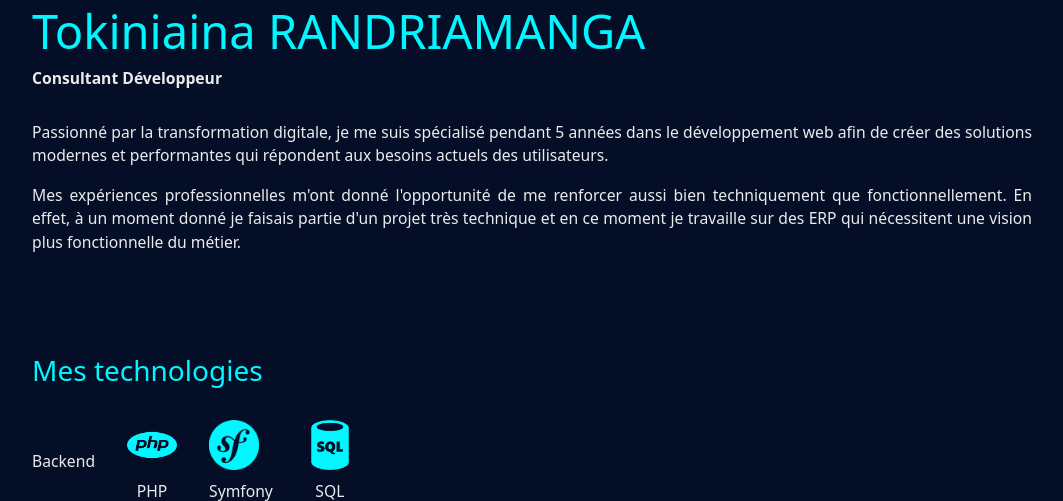
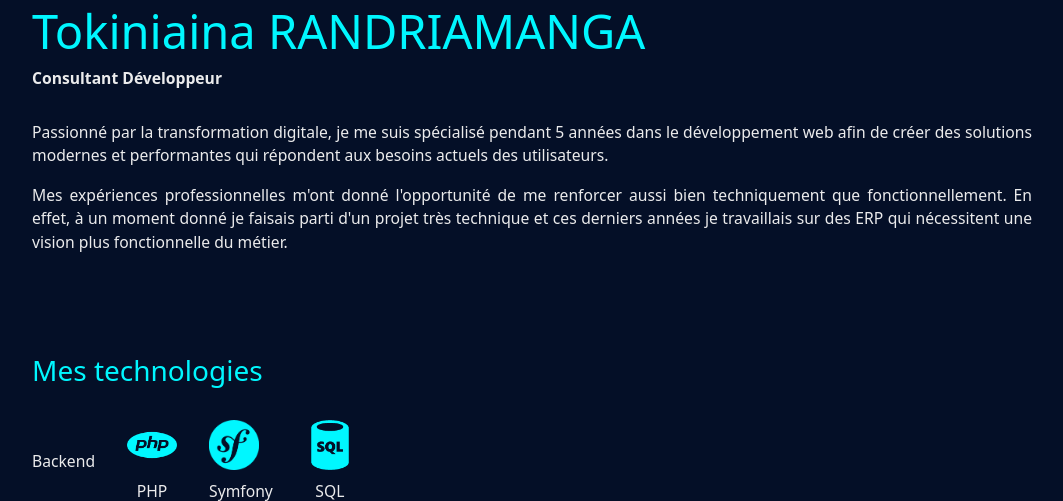
Before and after one commit to toky-randriamanga/portfolio, a Symfony app: template templates/public/home/display.html.twig in a window 1280 px wide. Shown: the part 173-674 px from the top of the page, without its empty margins (108-1171 px from the left). Run offline with Twig, Linux system fonts and the light colour scheme; the template is opened without the code that fills it, so the values that code supplies are empty; style sheets or scripts are compiled from the project's sources; some libraries are stand-ins or nearby versions.

```diff
--- a/templates/public/home/display.html.twig
+++ b/templates/public/home/display.html.twig
@@ -14,7 +14,7 @@
             </p>
             <p>
                 Mes expériences professionnelles m'ont donné l'opportunité de me renforcer aussi bien techniquement que fonctionnellement.
-                En effet, à un moment donné je faisais partie d'un projet très technique et en ce moment je travaille sur des ERP qui nécessitent une vision plus fonctionnelle du métier.
+                En effet, à un moment donné je faisais parti d'un projet très technique et ces derniers années je travaillais sur des ERP qui nécessitent une vision plus fonctionnelle du métier.
             </p>
         </div>
         <div class="section-tech">
```
